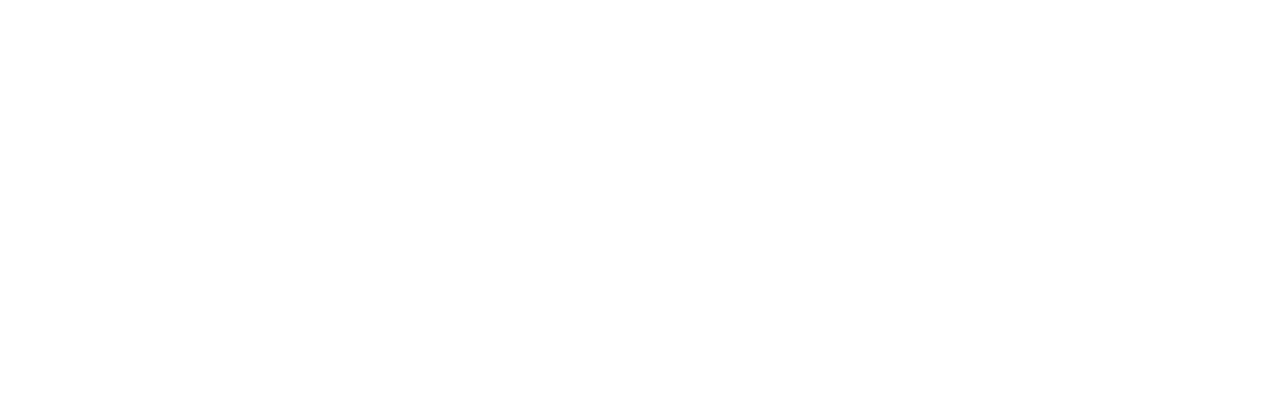
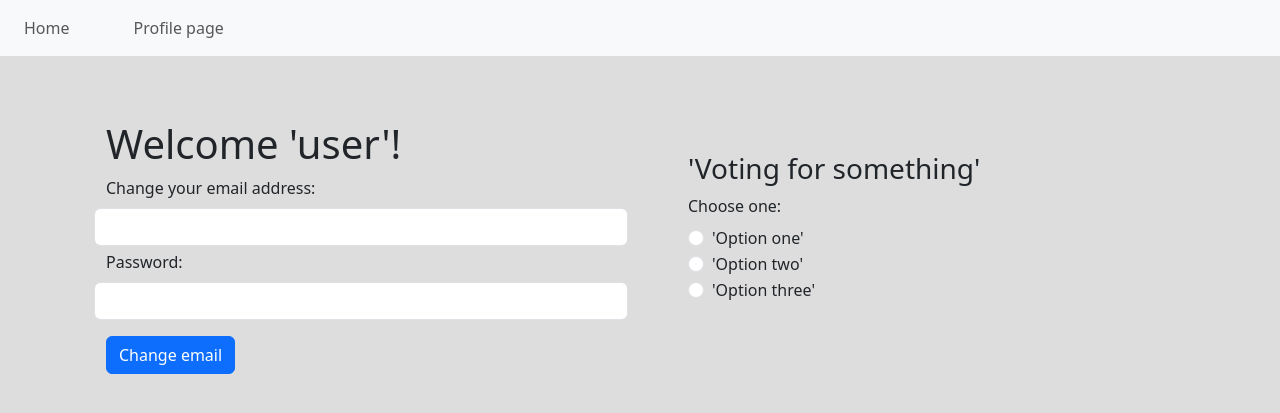
Before and after one commit to davidgalfi/Website-Voting, a Flask app: page /user/ in a window 1280 px wide. Before the commit the part shown is empty. Shown: the top 413 px of the page. Run offline with Flask 3, Linux system fonts and the light colour scheme.

Commit message:
# Create the user_home and the user_base html files.

```diff
--- a/user/templates/user_base.html
+++ b/user/templates/user_base.html
@@ -6,8 +6,31 @@
               rel="stylesheet"
               integrity="sha384-4bw+/aepP/YC94hEpVNVgiZdgIC5+VKNBQNGCHeKRQN+PtmoHDEXuppvnDJzQIu9"
               crossorigin="anonymous">
+        <link rel="stylesheet" type="text/css" href="{{url_for('usr.static', filename='css/style.css')}}">
     </head>
-    <body>
+    <body style="background-color: #DDD">
+
+        <nav class="navbar navbar-expand-lg bg-body-tertiary">
+            <div class="container-fluid">
+                <div class="collapse navbar-collapse" id="navbarNav">
+                  <ul class="navbar-nav">
+                    <li class="nav-item ms-1">
+                      <a class="nav-link" href="#">Home</a>
+                    </li>
+                    <li class="nav-item ms-5">
+                      <a class="nav-link" href="#">Profile page</a>
+                    </li>
+                  </ul>
+            </div>
+            </div>
+        </nav>
+
+        <div class="container mt-5">
+            <div class="row">
+                <div class="col ms-4 mt-3">{% block content1 %}{% endblock %}</div>
+                <div class="col ms-5 mt-5">{% block content2 %}{% endblock %}</div>
+            </div>
+        </div>
 
     <script src="https://cdn.jsdelivr.net/npm/bootstrap@5.3.1/dist/js/bootstrap.bundle.min.js"
             integrity="sha384-HwwvtgBNo3bZJJLYd8oVXjrBZt8cqVSpeBNS5n7C8IVInixGAoxmnlMuBnhbgrkm"
--- a/user/templates/user_home.html
+++ b/user/templates/user_home.html
@@ -0,0 +1,34 @@
+{% extends 'user_base.html' %}
+{% block title%}Profile page{% endblock %}
+{% block content1 %}
+    <h1>Welcome 'user'!</h1>
+    <form>
+        <div class="row">
+            <label for="email-input" class="form-label">Change your email address:</label>
+            <input type="email" class="form-control" id="email-input">
+        </div>
+        <div class="row mt-1">
+            <label for="password-input" class="form-label">Password:</label>
+            <input type="password" class="form-control" id="password-input">
+        </div>
+        <button type="submit" class="btn btn-primary mt-3">Change email</button>
+    </form>
+{% endblock %}
+{% block content2 %}
+    <h3>'Voting for something'</h3>
+    <form>
+        <label class="form-label">Choose one:</label>
+        <div class="form-check">
+            <input class="form-check-input" type="radio" name="vote" id="vote1">
+            <label class="form-check-label" for="vote1">'Option one'</label>
+        </div>
+        <div class="form-check">
+            <input class="form-check-input" type="radio" name="vote" id="vote2">
+            <label class="form-check-label" for="vote1">'Option two'</label>
+        </div>
+        <div class="form-check">
+            <input class="form-check-input" type="radio" name="vote" id="vote3">
+            <label class="form-check-label" for="vote1">'Option three'</label>
+        </div>
+    </form>
+{% endblock %}
--- a/user/user.py
+++ b/user/user.py
@@ -1,11 +1,11 @@
 from flask import Blueprint, render_template
 
 # Creating the user blueprint
-usr = Blueprint("usr", __name__, template_folder="templates")
+usr = Blueprint("usr", __name__, template_folder="templates", static_folder="static")
 
 
-# Define the home route
-@usr.route("/main_home")
+# Define the user_home route
+@usr.route("/user_home")
 @usr.route("/")
 def user_home():
     return render_template("user_home.html")
```
